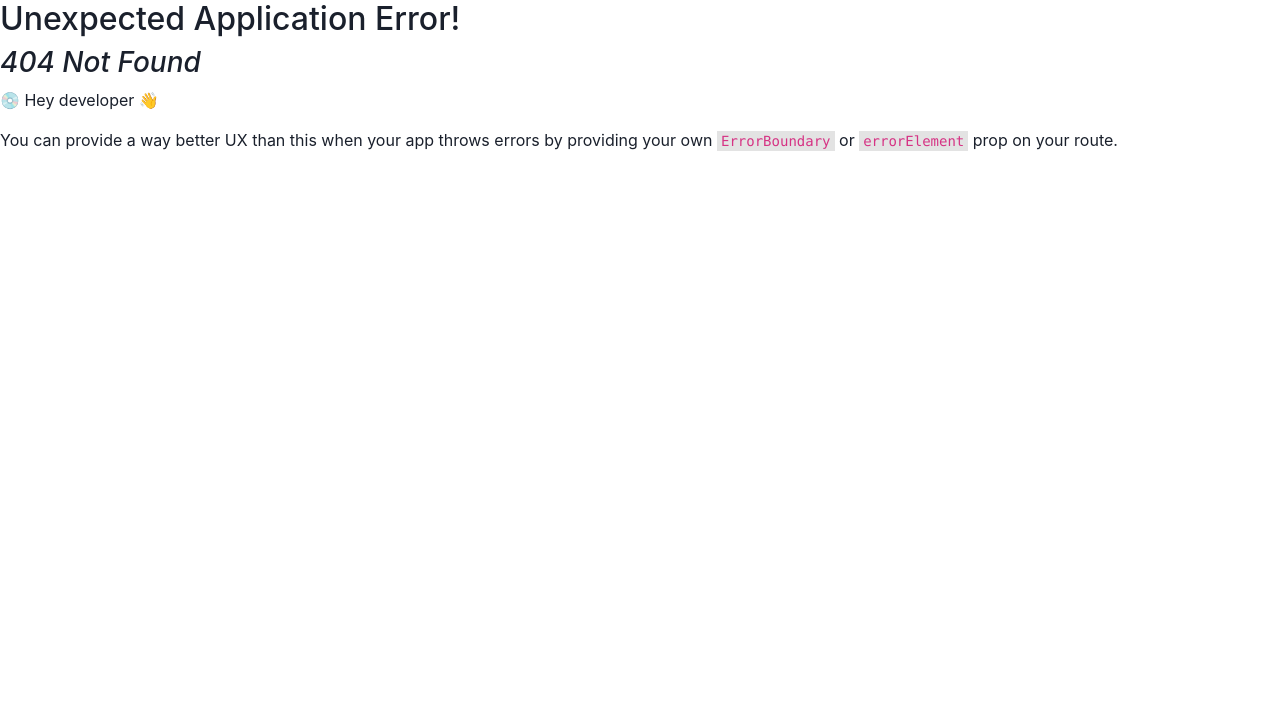
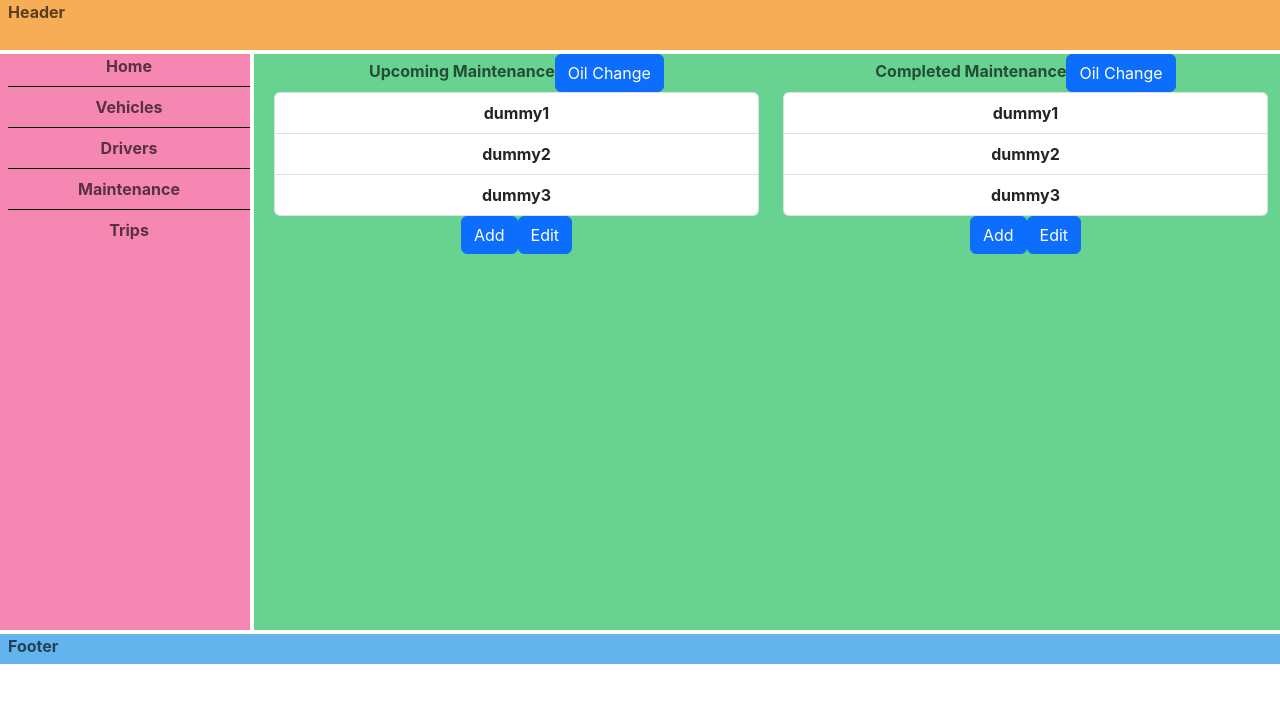
Before and after one commit to ics-499-team-1/drive-doctor-ui, a React (Vite) app: page /maintenance in a window 1280 px wide. Before the commit this address had no page. Shown: the top 702 px of the page. Built offline with nearby package versions, Linux system fonts and the light colour scheme.

Commit message:
Initial dummy build

```diff
--- a/package.json
+++ b/package.json
@@ -14,6 +14,7 @@
     "@emotion/styled": "^11.10.6",
     "bootstrap": "^5.2.3",
     "framer-motion": "^10.8.5",
+    "latest": "^0.2.0",
     "localforage": "^1.10.0",
     "match-sorter": "^6.3.1",
     "react": "^18.2.0",
--- /dev/null
+++ b/src/components/maintenance/CompletedMaintenance.tsx
@@ -0,0 +1,22 @@
+import MaintenanceButton from "./MaintenanceButton";
+import MaintenanceList from "./MaintenanceList";
+
+const CompletedMaintenance = () => {
+  const oilClick = () => console.log("Clicked Oil Change Button");
+  const addClick = () => console.log("Clicked Add Button");
+  const editClick = () => console.log("Clicked the edit button");
+
+  return (
+    <>
+      <div>
+        Completed Maintenance
+        <MaintenanceButton onClick={oilClick}>Oil Change</MaintenanceButton>
+        <MaintenanceList />
+          <MaintenanceButton onClick={addClick}>Add</MaintenanceButton>
+          <MaintenanceButton onClick={editClick}>Edit</MaintenanceButton>
+      </div>
+    </>
+  );
+};
+
+export default CompletedMaintenance;
--- /dev/null
+++ b/src/components/maintenance/Maintenance.tsx
@@ -0,0 +1,21 @@
+import CompletedMaintenance from "./CompletedMaintenance";
+import UpcomingMaintenance from "./UpcomingMaintenance";
+
+const Maintenance = () => {
+  return (
+    <>
+      <div className="container text-center">
+        <div className="row align-items-start">
+          <div className="col">
+            <UpcomingMaintenance />
+          </div>
+          <div className="col">
+            <CompletedMaintenance />
+          </div>
+        </div>
+      </div>
+    </>
+  );
+};
+
+export default Maintenance;
--- /dev/null
+++ b/src/components/maintenance/MaintenanceButton.tsx
@@ -0,0 +1,14 @@
+
+interface Props {
+  children: string;
+  color?: 'primary' | 'secondary' | 'danger' | 'success' | 'warning' | 'info' | 'light' | 'dark';
+  onClick: () => void;
+}
+
+const MaintenanceButton = ({ children, color = 'primary', onClick }: Props) => {
+  return (
+    <button className={'btn btn-' + color} onClick={onClick}>{children}</button>
+  )
+}
+
+export default MaintenanceButton
--- /dev/null
+++ b/src/components/maintenance/MaintenanceList.tsx
@@ -0,0 +1,15 @@
+const MaintenanceList = () => {
+  let items = ["dummy1", "dummy2", "dummy3"];
+
+  return (
+    <>
+      <ul className="list-group">
+        {items.map((item) => (
+          <li className="list-group-item" key={item}>{item}</li>  // need to use id for key when hooked to database
+        ))}
+      </ul>
+    </>
+  );
+};
+
+export default MaintenanceList;
--- /dev/null
+++ b/src/components/maintenance/UpcomingMaintenance.tsx
@@ -0,0 +1,22 @@
+import MaintenanceButton from "./MaintenanceButton";
+import MaintenanceList from "./MaintenanceList";
+
+const UpcomingMaintenance = () => {
+  const oilClick = () => console.log("Clicked Oil Change Button");
+  const addClick = () => console.log("Clicked Add Button");
+  const editClick = () => console.log("Clicked the edit button");
+
+  return (
+    <>
+      <div>
+        Upcoming Maintenance
+        <MaintenanceButton onClick={oilClick}>Oil Change</MaintenanceButton>
+        <MaintenanceList />
+          <MaintenanceButton onClick={addClick}>Add</MaintenanceButton>
+          <MaintenanceButton onClick={editClick}>Edit</MaintenanceButton>
+      </div>
+    </>
+  );
+}
+
+export default UpcomingMaintenance
--- a/src/main.tsx
+++ b/src/main.tsx
@@ -6,6 +6,7 @@ import App from './App'
 import 'bootstrap/dist/css/bootstrap.css'
 import { createBrowserRouter, RouterProvider } from "react-router-dom";
 import Home from './components/home/Home';
+import Maintenance from './components/maintenance/Maintenance';
 
 const router = createBrowserRouter([
   {
@@ -15,6 +16,10 @@ const router = createBrowserRouter([
       {
         path: "home",
         element: <Home />
+      },
+      {
+        path: "maintenance",
+        element: <Maintenance />
       }
     ]
   },
```
